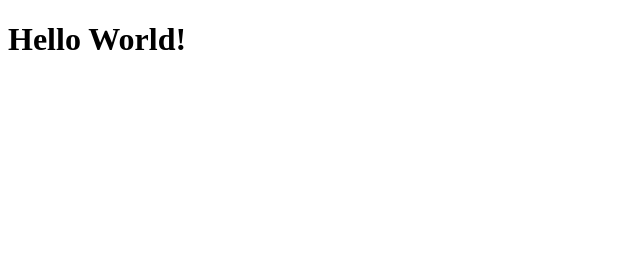
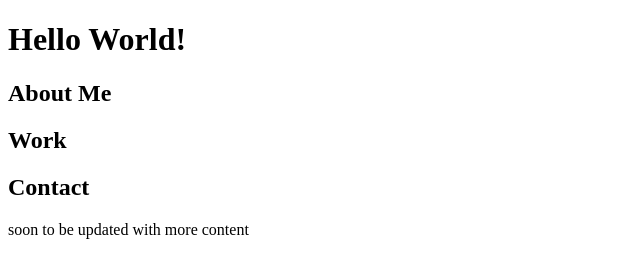
Before and after one commit to TheOTG/TheOTG.github.io, a plain HTML site: page index.html in a window 1280 px wide. Shown: the whole page, without its empty margins (0-640 px from the left). Drawn offline with Linux system fonts and the light colour scheme.

Commit message:
Update index.html

```diff
--- a/index.html
+++ b/index.html
@@ -1,9 +1,13 @@
 <!DOCTYPE html>
 <html>
 	<head>
-		<title></title>
+		<title>me</title>
 	</head>
 	<body>
 		<h1>Hello World!</h1>
+		<h2>About Me</h2>
+		<h2>Work</h2>
+		<h2>Contact</h2>
+		soon to be updated with more content
 	</body>
 </html>
```
